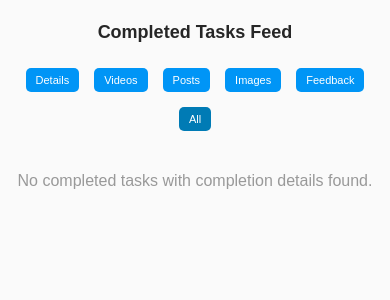
After one commit to omwarkri/project1-Share-Task, a Django app: template todolist/task/templates/feed/completed_tasks_feed.html in a window 390 px wide. The commit adds this page. Shown: the top 300 px of the page. Run offline with Django 5.2, Linux system fonts and the light colour scheme; the template is opened without the code that fills it, so the values that code supplies are empty.

Commit message:
Added your-folder

```diff
--- /dev/null
+++ b/todolist/task/templates/feed/completed_tasks_feed.html
@@ -0,0 +1,256 @@
+<!-- completed_tasks_feed.html -->
+<!DOCTYPE html>
+<html lang="en">
+<head>
+    <meta charset="UTF-8">
+    <meta name="viewport" content="width=device-width, initial-scale=1.0">
+    <title>Completed Tasks Feed</title>
+    <style>
+        /* General Styles */
+        body {
+            font-family: Arial, sans-serif;
+            background-color: #fafafa;
+            margin: 0;
+            padding: 0;
+        }
+
+        .container {
+            max-width: 935px;
+            margin: 0 auto;
+            padding: 20px;
+        }
+
+        h1 {
+            text-align: center;
+            color: #262626;
+            font-size: 24px;
+            margin-bottom: 20px;
+        }
+
+        /* Filter Buttons */
+        .filters {
+            display: flex;
+            justify-content: center;
+            gap: 10px;
+            margin-bottom: 20px;
+            flex-wrap: wrap; /* Allow buttons to wrap on smaller screens */
+        }
+
+        .filter-button {
+            padding: 10px 15px;
+            background-color: #0095f6;
+            color: white;
+            text-decoration: none;
+            border-radius: 5px;
+            font-size: 14px;
+            transition: background-color 0.3s ease;
+            margin: 5px; /* Add margin for better spacing on small screens */
+        }
+
+        .filter-button.active {
+            background-color: #007bb5;
+        }
+
+        .filter-button:hover {
+            background-color: #0088cc;
+        }
+
+        /* Task Feed Grid */
+        .task-feed-grid {
+            display: grid;
+            grid-template-columns: repeat(auto-fill, minmax(300px, 1fr));
+            gap: 20px;
+        }
+
+        .task-feed-item {
+            background-color: white;
+            border: 1px solid #e1e1e1;
+            border-radius: 10px;
+            overflow: hidden;
+            box-shadow: 0 2px 4px rgba(0, 0, 0, 0.1);
+        }
+
+        .task-feed-item img {
+            width: 100%;
+            height: auto;
+            display: block;
+        }
+
+        .task-feed-item .content {
+            padding: 15px;
+        }
+
+        .task-feed-item h2 {
+            font-size: 18px;
+            margin: 0 0 10px;
+            color: #262626;
+        }
+
+        .task-feed-item p {
+            font-size: 14px;
+            color: #555;
+            margin: 5px 0;
+        }
+
+        .task-feed-item a {
+            color: #0095f6;
+            text-decoration: none;
+        }
+
+        .task-feed-item a:hover {
+            text-decoration: underline;
+        }
+
+        /* Truncate Description */
+        .description {
+            display: -webkit-box;
+            -webkit-line-clamp: 2; /* Show only 2 lines */
+            -webkit-box-orient: vertical;
+            overflow: hidden;
+            text-overflow: ellipsis;
+        }
+
+        .read-more-button {
+            color: #0095f6;
+            cursor: pointer;
+            font-size: 14px;
+            margin-top: 5px;
+            display: inline-block;
+        }
+
+        .read-more-button:hover {
+            text-decoration: underline;
+        }
+
+        /* No Tasks Message */
+        .no-tasks {
+            text-align: center;
+            color: #999;
+            font-size: 16px;
+        }
+
+        /* Mobile Responsiveness */
+        @media (max-width: 768px) {
+            h1 {
+                font-size: 20px; /* Smaller heading on mobile */
+            }
+
+            .filters {
+                gap: 5px; /* Reduce gap between filter buttons */
+            }
+
+            .filter-button {
+                padding: 8px 12px; /* Smaller buttons */
+                font-size: 12px;
+            }
+
+            .task-feed-grid {
+                grid-template-columns: 1fr; /* Single column layout on mobile */
+                gap: 15px;
+            }
+
+            .task-feed-item {
+                border-radius: 8px; /* Slightly smaller border radius */
+            }
+
+            .task-feed-item .content {
+                padding: 10px; /* Reduce padding */
+            }
+
+            .task-feed-item h2 {
+                font-size: 16px; /* Smaller title */
+            }
+
+            .task-feed-item p {
+                font-size: 12px; /* Smaller text */
+            }
+
+            .read-more-button {
+                font-size: 12px; /* Smaller "Read More" button */
+            }
+        }
+
+        @media (max-width: 480px) {
+            .container {
+                padding: 10px; /* Reduce container padding */
+            }
+
+            h1 {
+                font-size: 18px; /* Even smaller heading */
+            }
+
+            .filter-button {
+                padding: 6px 10px; /* Even smaller buttons */
+                font-size: 11px;
+            }
+
+            .task-feed-item h2 {
+                font-size: 14px; /* Smaller title */
+            }
+
+            .task-feed-item p {
+                font-size: 11px; /* Smaller text */
+            }
+        }
+    </style>
+</head>
+<body>
+    <div class="container">
+        <h1>Completed Tasks Feed</h1>
+
+        <!-- Filter Buttons -->
+        <div class="filters">
+            <a href="?filter_type=detail" class="filter-button {% if filter_type == 'detail' %}active{% endif %}">Details</a>
+            <a href="?filter_type=video" class="filter-button {% if filter_type == 'video' %}active{% endif %}">Videos</a>
+            <a href="?filter_type=post" class="filter-button {% if filter_type == 'post' %}active{% endif %}">Posts</a>
+            <a href="?filter_type=image" class="filter-button {% if filter_type == 'image' %}active{% endif %}">Images</a>
+            <a href="?filter_type=feedback" class="filter-button {% if filter_type == 'feedback' %}active{% endif %}">Feedback</a>
+            <a href="?" class="filter-button {% if not filter_type %}active{% endif %}">All</a>
+        </div>
+
+        <!-- Task Feed Grid -->
+        <div class="task-feed-grid">
+            {% for data in task_feed_data %}
+                <div class="task-feed-item">
+                    <!-- Display uploaded image -->
+                    {% if data.completion_details.uploaded_image %}
+                        <img src="{{ data.completion_details.uploaded_image.url }}" alt="Completion Image">
+                    {% endif %}
+
+                    <div class="content">
+                        <h2>{{ data.task.title }}</h2>
+
+                        <!-- Truncated Description -->
+                        <p class="description">{{ data.task.description }}</p>
+
+                        <!-- Read More Button -->
+                        <a href="{% url 'task_detail' data.task.id %}" class="read-more-button">Read More</a>
+
+                        <!-- Display uploaded files -->
+                        {% if data.completion_details.completion_files %}
+                            <p><strong>Files:</strong></p>
+                            <ul>
+                                {% for file_url in data.completion_details.completion_files %}
+                                    <li><a href="{{ file_url }}" target="_blank">{{ file_url }}</a></li>
+                                {% endfor %}
+                            </ul>
+                        {% endif %}
+
+                        <!-- Display uploaded file -->
+                        {% if data.completion_details.uploaded_file %}
+                            <p><strong>File:</strong> <a href="{{ data.completion_details.uploaded_file.url }}" target="_blank">Download File</a></p>
+                        {% endif %}
+
+                        <!-- Display partner feedback -->
+                        {% if data.completion_details.partner_feedback %}
+                            <p><strong>Partner Feedback:</strong> {{ data.completion_details.partner_feedback.feedback_text }}</p>
+                        {% endif %}
+                    </div>
+                </div>
+            {% empty %}
+                <p class="no-tasks">No completed tasks with completion details found.</p>
+            {% endfor %}
+        </div>
+    </div>
+</body>
+</html>
--- a/todolist/task/templates/task/base.html
+++ b/todolist/task/templates/task/base.html
@@ -387,6 +387,11 @@
                         <i class="fas fa-users"></i> My Teams
                     </a>
                 </li>
+                <li>
+                    <a id="teams-link" href="{% url 'completed_tasks_feed' %}">
+                        <i class="fas fa-users"></i> View Completed Tasks Feed
+                    </a>
+                </li>
             </ul>
             <button class="add-task" onclick="openAddTaskModal()">
                 <i class="fas fa-plus"></i> Add Task
--- a/todolist/task/urls.py
+++ b/todolist/task/urls.py
@@ -29,6 +29,6 @@ urlpatterns = [
     path("tasks/escalate/<int:task_id>/", escalate_task, name="escalate_task"),
     path("tasks/<int:task_id>/reassign/", reassign_task, name="reassigned_task"),
 
-
+    path('completed-tasks-feed/', completed_tasks_feed, name='completed_tasks_feed'),
 
 ]
```
Also changed, not shown: todolist/task/models.py (+20 -1 lines), todolist/task/views.py (+59 -5 lines).
